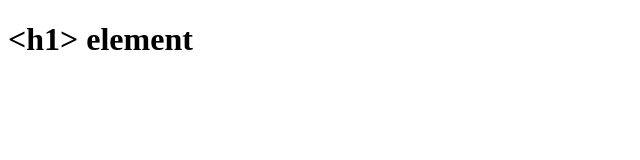
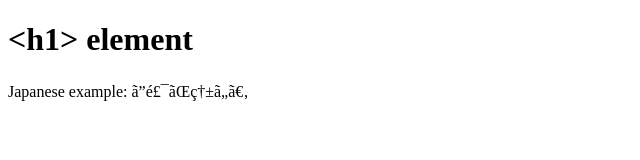
Before and after one commit to SnakeEyes0723/ITCS-3120-html-tutorial, a plain HTML site: page adding-a-title/title-example.html in a window 1280 px wide. Shown: the whole page, without its empty margins (0-640 px from the left). Drawn offline with Linux system fonts and the light colour scheme.

Commit message:
-excercise char-encoding

```diff
--- a/adding-a-title/title-example.html
+++ b/adding-a-title/title-example.html
@@ -1,11 +1,12 @@
 <!DOCTYPE html>
 <html lang="en-us">
   <head>
-    <meta charset="utf-8">
+    <meta charset="ISO-8859-1">
     <meta name="viewport" content="width=device-width">
     <title>&lt;title&gt; element</title>
   </head>
   <body>
     <h1>&lt;h1&gt; element</h1>
   </body>
+<p>Japanese example: ご飯が熱い。</p>
 </html>
```
